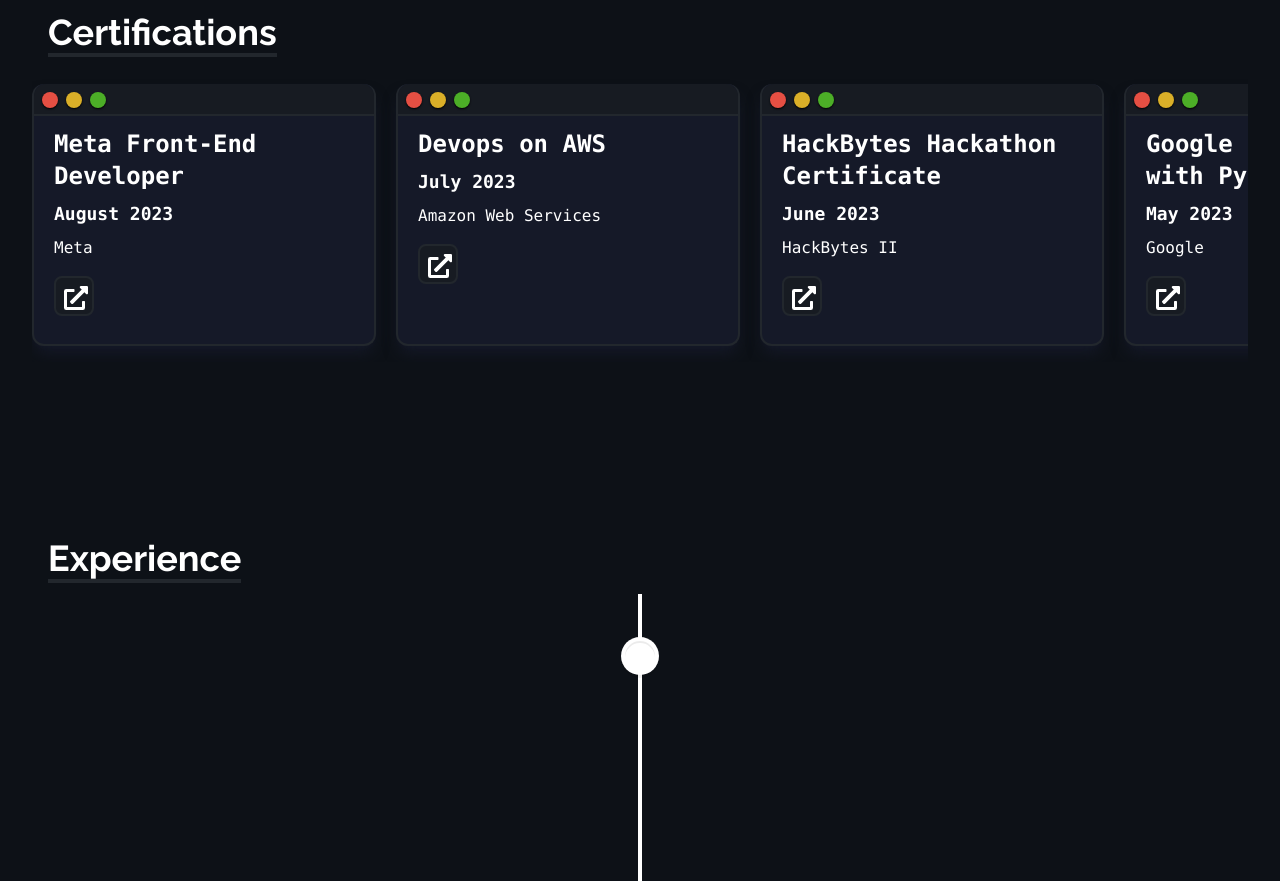
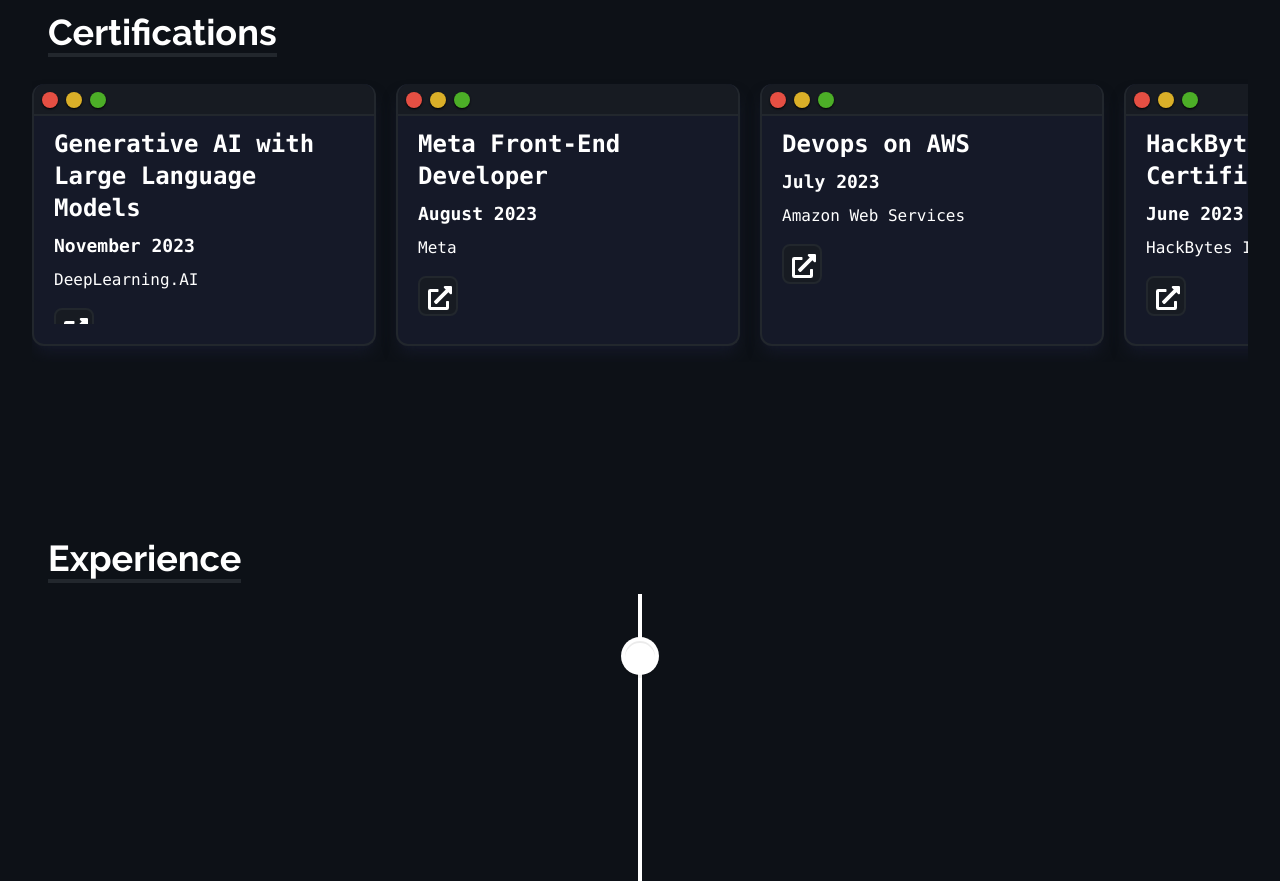
Before and after one commit to xyronic15/Portfolio, a Next.js app in the folder xyron-brual/: page / in a window 1280 px wide. Shown: the part 3260-4141 px from the top of the page. Built offline with nearby package versions, Linux system fonts and the light colour scheme.

Commit message:
added certificate

```diff
--- a/xyron-brual/app/constants/index.js
+++ b/xyron-brual/app/constants/index.js
@@ -210,6 +210,12 @@
 
 export const certifications = [
   {
+    name: "Generative AI with Large Language Models",
+    date: "November 2023",
+    org: "DeepLearning.AI",
+    url: "https://www.coursera.org/account/accomplishments/certificate/AET8KCL3KHBY"
+  },
+  {
     name: "Meta Front-End Developer",
     date: "August 2023",
     org: "Meta",
```
